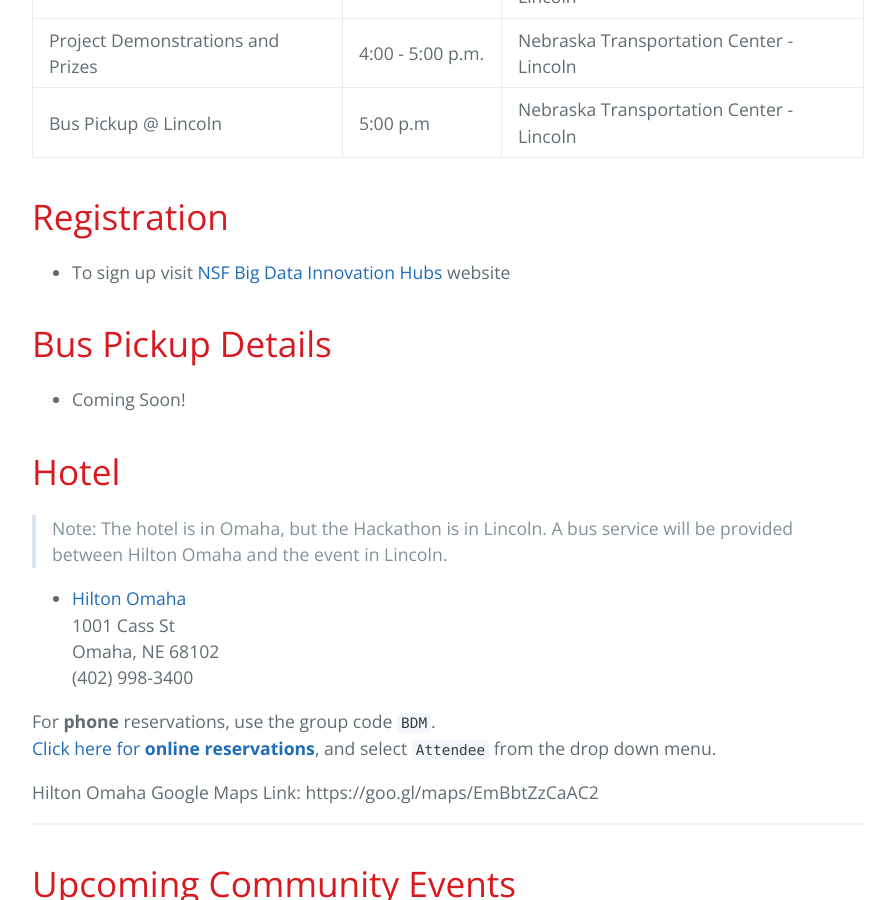
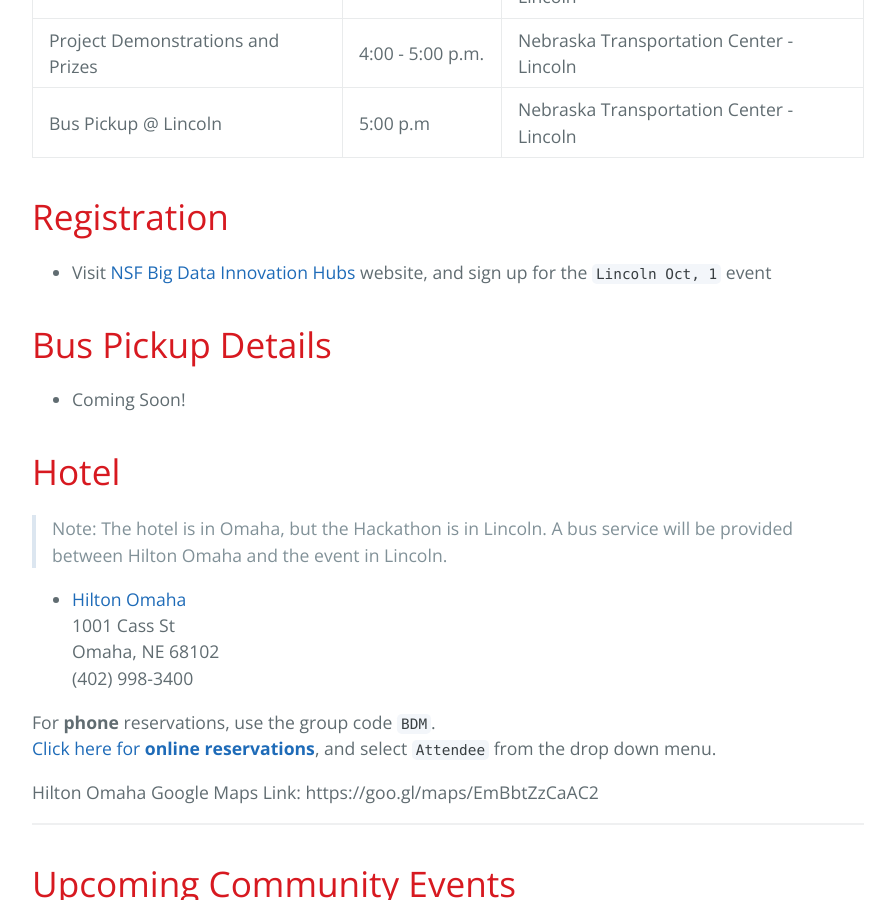
Before and after one commit to BridgingBigData/BridgingBigData.github.io, a Jekyll site: the page built from pages/tdc.md, in a window 1280 px wide and 900 px high, scrolled down 2798 px. Shown: the whole window, without its empty margins (192-1087 px from the left). Built offline with Jekyll 4.4.1, drawn with Linux system fonts in a browser that asks for light colours.

Commit message:
registration update

````diff
--- a/pages/tdc.md
+++ b/pages/tdc.md
@@ -58,7 +58,7 @@ Teams of participants (up to 4) will *hack* available datasets to produce meanin
 | Bus Pickup @ Lincoln              | 5:00 p.m         | Nebraska Transportation Center - Lincoln |
 
 # Registration
-- To sign up visit [NSF Big Data Innovation Hubs](https://www.bigdatahubs.io) website
+- Visit [NSF Big Data Innovation Hubs](https://www.bigdatahubs.io) website, and sign up for the ```Lincoln Oct, 1``` event
 
 # Bus Pickup Details
 - Coming Soon!
````
